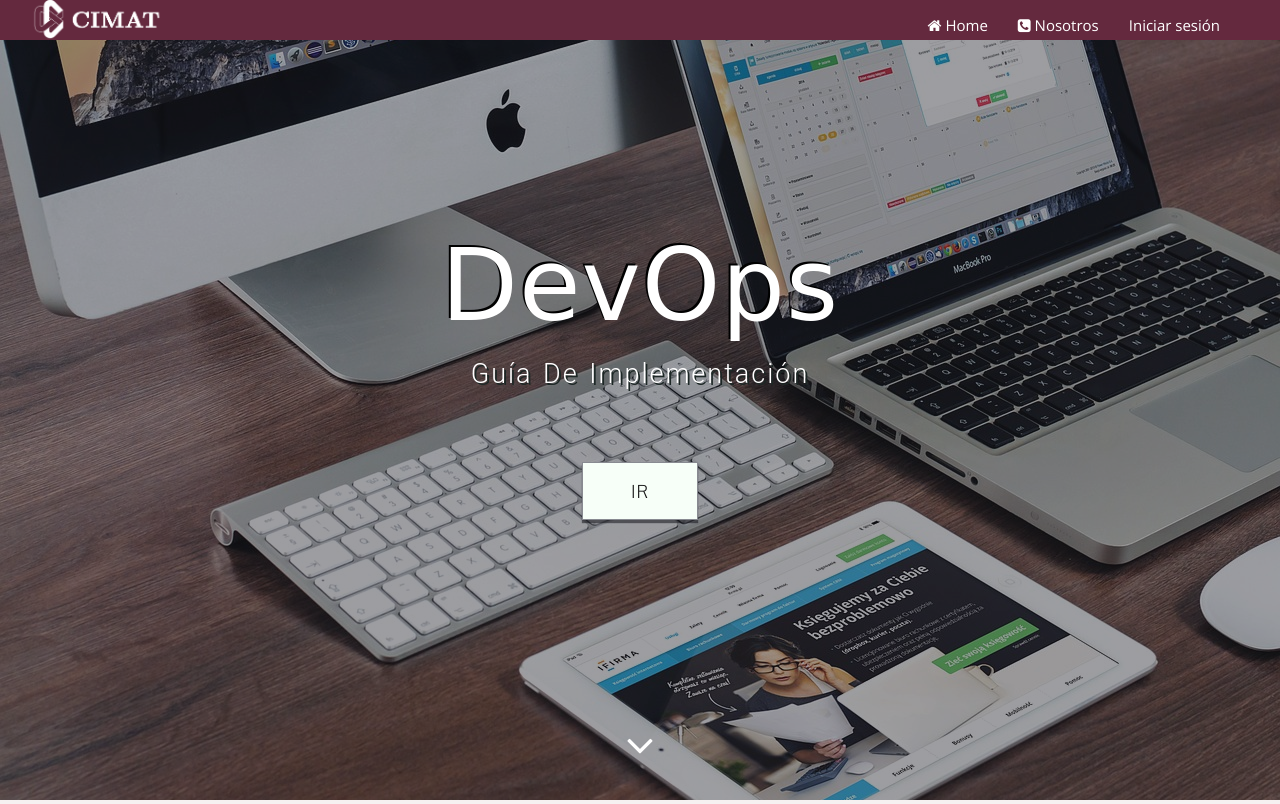
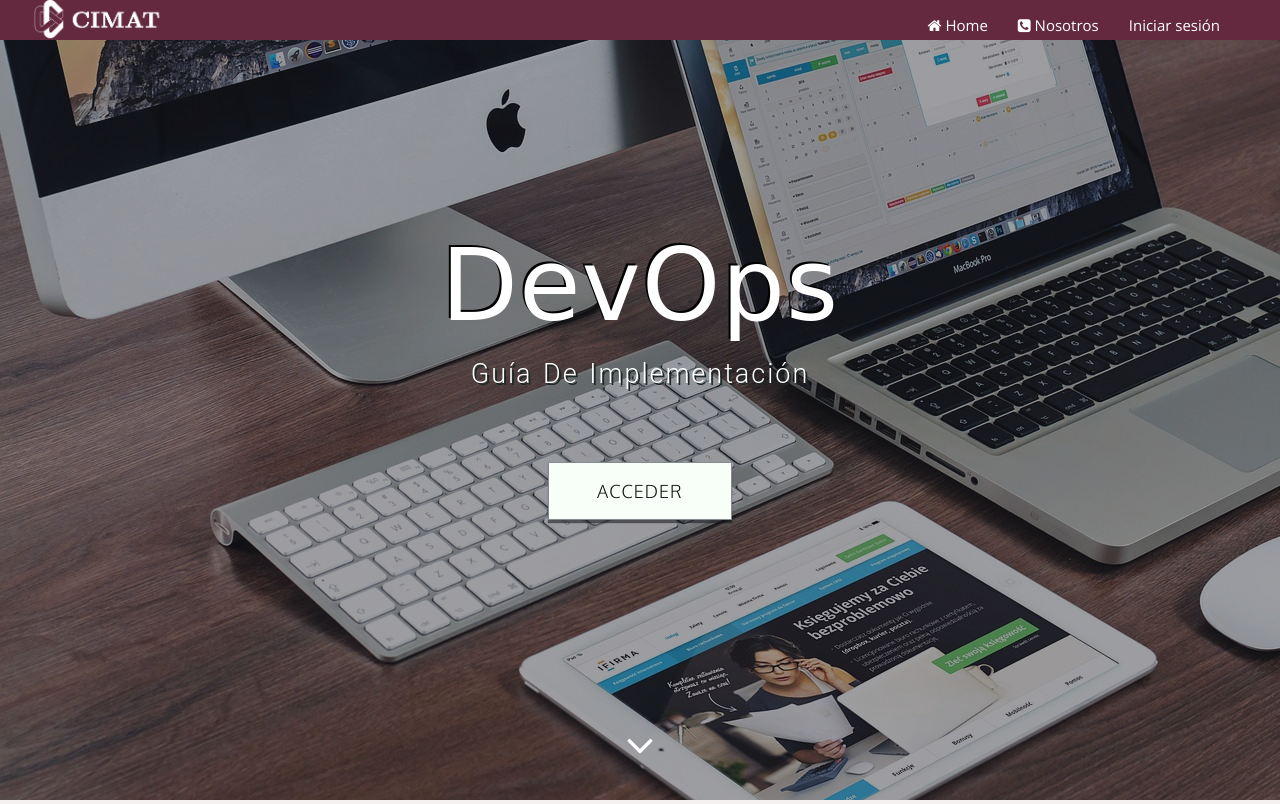
Before and after one commit to danielaacevedo94/guia-devops, a Django app: page / in a window 1280 px wide. Shown: the top 804 px of the page. Run offline with Django 5.2, Linux system fonts and the light colour scheme; some libraries are stand-ins or nearby versions; some web fonts are replaced.

Commit message:
changes in home
It was changed ir por acceder in the home page

```diff
--- a/guiadevopsapp/templates/home.html
+++ b/guiadevopsapp/templates/home.html
@@ -75,7 +75,7 @@
 
                     </div> <!-- skills -->
                     <a href="{% url 'indexdash' %}" target="_self"
-                        class="btn btn-lg btn-hire wow animated zoomIn">Ir</a>
+                        class="btn btn-lg btn-hire wow animated zoomIn">Acceder</a>
                 </div> <!-- container -->
             </div> <!-- middle -->
 
```
